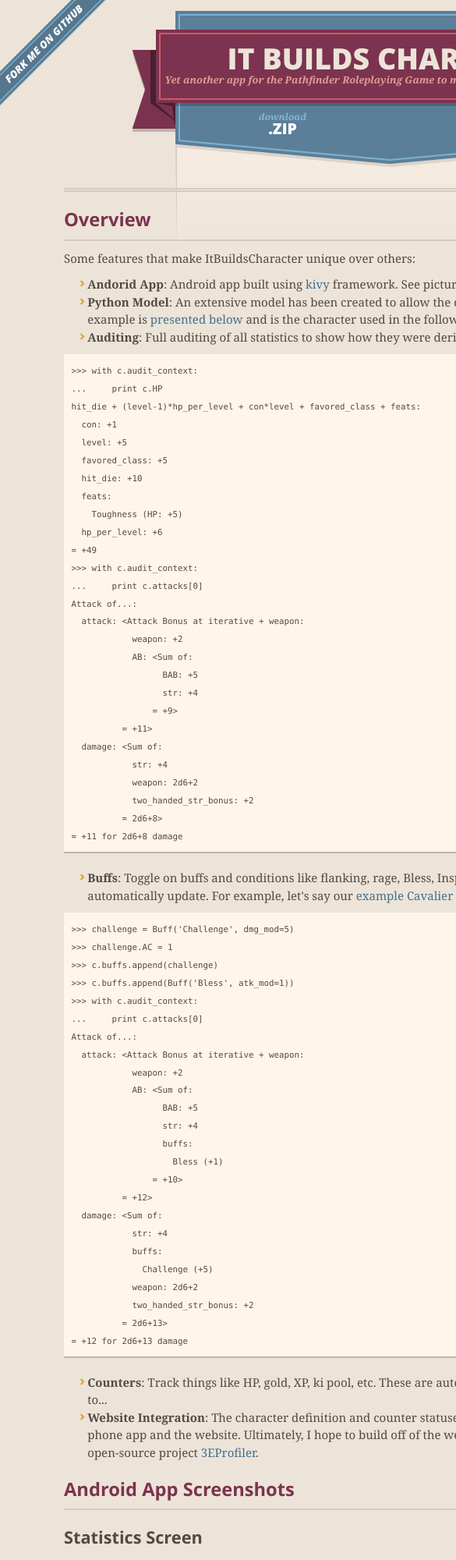
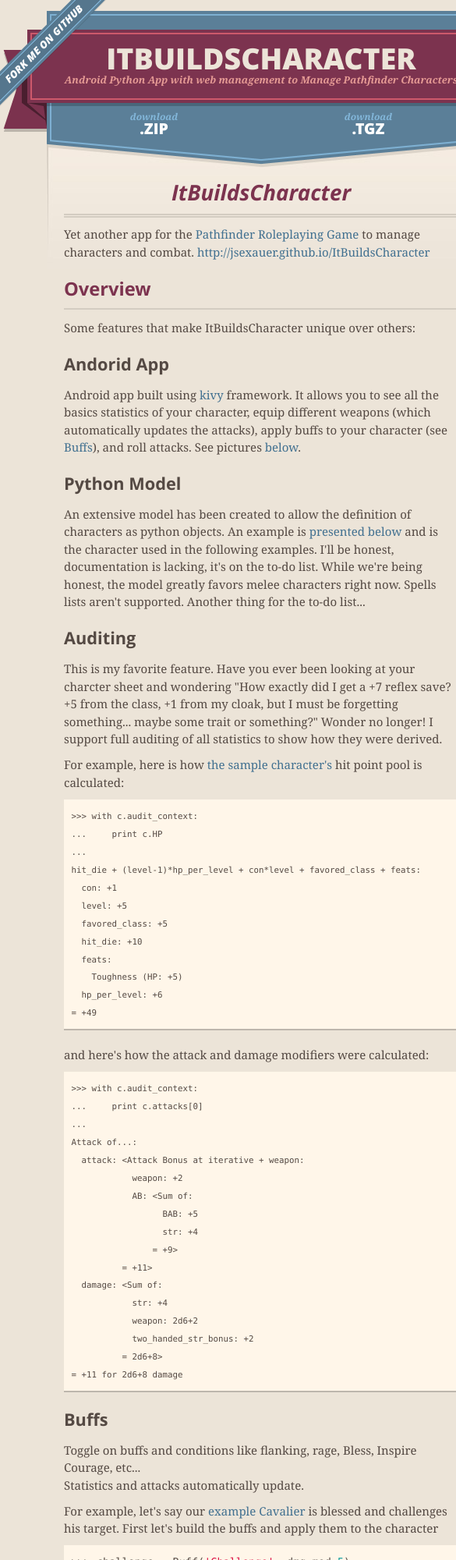
Before and after one commit to jsexauer/ItBuildsCharacter, a plain HTML site: page index.html in a window 390 px wide. Shown: the top 2000 px of the page at 78% size, 585 px wide, since content can reach past the window. Drawn offline with nearby package versions, Linux system fonts and the light colour scheme.

Commit message:
Create gh-pages branch via GitHub

```diff
--- a/index.html
+++ b/index.html
@@ -17,7 +17,7 @@
         $('#main_content').headsmart()
       })
     </script>
-    <title>It Builds Character</title>
+    <title>Itbuildscharacter by jsexauer</title>
   </head>
 
   <body>
@@ -27,8 +27,8 @@
       <header>
         <span class="ribbon-outer">
           <span class="ribbon-inner">
-            <h1>It Builds Character</h1>
-            <h2>Yet another app for the Pathfinder Roleplaying Game to manage characters and combat.</h2>
+            <h1>Itbuildscharacter</h1>
+            <h2>Android Python App with web management to Manage Pathfinder Characters</h2>
           </span>
           <span class="left-tail"></span>
           <span class="right-tail"></span>
@@ -47,24 +47,41 @@
 
       <section id="main_content">
         <h1>
+<a name="itbuildscharacter" class="anchor" href="#itbuildscharacter"><span class="octicon octicon-link"></span></a>ItBuildsCharacter</h1>
+
+<p>Yet another app for the <a href="http://paizo.com/pathfinderRPG">Pathfinder Roleplaying Game</a>
+to manage characters and combat.
+<a href="http://jsexauer.github.io/ItBuildsCharacter">http://jsexauer.github.io/ItBuildsCharacter</a></p>
 
 <h2>
 <a name="overview" class="anchor" href="#overview"><span class="octicon octicon-link"></span></a>Overview</h2>
 
 <p>Some features that make ItBuildsCharacter unique over others:</p>
 
-<ul>
-<li>
-<strong>Andorid App</strong>: Android app built using <a href="http://www.kivy.org">kivy</a> framework.
-See pictures <a href="#app_ss">below</a>.</li>
-<li>
-<strong>Python Model</strong>: An extensive model has been created to allow the definition of characters
+<h3>
+<a name="andorid-app" class="anchor" href="#andorid-app"><span class="octicon octicon-link"></span></a>Andorid App</h3>
+
+<p>Android app built using <a href="http://www.kivy.org">kivy</a> framework.  It allows you to see all the basics statistics of your character, equip different weapons (which automatically updates the attacks), apply buffs to your character (see <a href="#Buffs">Buffs</a>), and roll attacks.  See pictures <a href="#app_ss">below</a>.</p>
+
+<h3>
+<a name="python-model" class="anchor" href="#python-model"><span class="octicon octicon-link"></span></a>Python Model</h3>
+
+<p>An extensive model has been created to allow the definition of characters
 as python objects.  An example is <a href="#char_def">presented below</a> and is
-the character used in the following examples.</li>
-<li>
-<strong>Auditing</strong>: Full auditing of all statistics to show how they were derived:</li>
-</ul><pre><code>&gt;&gt;&gt; with c.audit_context:
+the character used in the following examples.  I'll be honest, documentation is lacking, it's on the to-do list.
+While we're being honest, the model greatly favors melee characters right now.  Spells lists aren't supported.
+Another thing for the to-do list...</p>
+
+<h3>
+<a name="auditing" class="anchor" href="#auditing"><span class="octicon octicon-link"></span></a>Auditing</h3>
+
+<p>This is my favorite feature.  Have you ever been looking at your charcter sheet and wondering "How exactly did I get a +7 reflex save?  +5 from the class, +1 from my cloak, but I must be forgetting something... maybe some trait or something?"  Wonder no longer!  I support full auditing of all statistics to show how they were derived.</p>
+
+<p>For example, here is how <a href="#char_def">the sample character's</a> hit point pool is calculated:</p>
+
+<pre><code>&gt;&gt;&gt; with c.audit_context:
 ...     print c.HP
+...
 hit_die + (level-1)*hp_per_level + con*level + favored_class + feats:
   con: +1
   level: +5
@@ -74,8 +91,13 @@
     Toughness (HP: +5)
   hp_per_level: +6
 = +49
-&gt;&gt;&gt; with c.audit_context:
+</code></pre>
+
+<p>and here's how the attack and damage modifiers were calculated:</p>
+
+<pre><code>&gt;&gt;&gt; with c.audit_context:
 ...     print c.attacks[0]
+...
 Attack of...:
   attack: &lt;Attack Bonus at iterative + weapon:
             weapon: +2
@@ -92,17 +114,24 @@
 = +11 for 2d6+8 damage
 </code></pre>
 
-<ul>
-<li>
-<strong>Buffs</strong>:  Toggle on buffs and conditions like flanking, rage, Bless,
-Inspire Courage, etc...  Statistics and attacks automatically update.  For
-example, let's say our <a href="#char_def">example Cavalier</a> is blessed and
-challenges his target:</li>
-</ul><pre><code>&gt;&gt;&gt; challenge = Buff('Challenge', dmg_mod=5)
-&gt;&gt;&gt; challenge.AC = 1
-&gt;&gt;&gt; c.buffs.append(challenge)
-&gt;&gt;&gt; c.buffs.append(Buff('Bless', atk_mod=1))
-&gt;&gt;&gt; with c.audit_context:
+<h3>
+<a name="buffs" class="anchor" href="#buffs"><span class="octicon octicon-link"></span></a>Buffs</h3>
+
+<p>Toggle on buffs and conditions like flanking, rage, Bless, Inspire Courage, etc...<br>
+Statistics and attacks automatically update.  </p>
+
+<p>For example, let's say our <a href="#char_def">example Cavalier</a> is blessed and
+challenges his target.  First let's build the buffs and apply them to the character</p>
+
+<div class="highlight highlight-python"><pre><span class="o">&gt;&gt;&gt;</span> <span class="n">challenge</span> <span class="o">=</span> <span class="n">Buff</span><span class="p">(</span><span class="s">'Challenge'</span><span class="p">,</span> <span class="n">dmg_mod</span><span class="o">=</span><span class="mi">5</span><span class="p">)</span>
+<span class="o">&gt;&gt;&gt;</span> <span class="n">challenge</span><span class="o">.</span><span class="n">AC</span> <span class="o">=</span> <span class="mi">1</span>
+<span class="o">&gt;&gt;&gt;</span> <span class="n">c</span><span class="o">.</span><span class="n">buffs</span><span class="o">.</span><span class="n">append</span><span class="p">(</span><span class="n">challenge</span><span class="p">)</span>
+<span class="o">&gt;&gt;&gt;</span> <span class="n">c</span><span class="o">.</span><span class="n">buffs</span><span class="o">.</span><span class="n">append</span><span class="p">(</span><span class="n">Buff</span><span class="p">(</span><span class="s">'Bless'</span><span class="p">,</span> <span class="n">atk_mod</span><span class="o">=</span><span class="mi">1</span><span class="p">))</span>
+</pre></div>
+
+<p>Now let's sett how that's affected his attack:</p>
+
+<pre><code>&gt;&gt;&gt; with c.audit_context:
 ...     print c.attacks[0]
 Attack of...:
   attack: &lt;Attack Bonus at iterative + weapon:
@@ -124,16 +153,22 @@
 = +12 for 2d6+13 damage
 </code></pre>
 
-<ul>
-<li>
-<strong>Counters</strong>:  Track things like HP, gold, XP, ki pool, etc.  These are
-automatically saved to the sever, which brings us to...</li>
-<li>
-<strong>Website Integration</strong>:  The character definition and counter statuses are
-automatically synced between the phone app and the website.  Ultimately, I
+<h3>
+<a name="counters" class="anchor" href="#counters"><span class="octicon octicon-link"></span></a>Counters</h3>
+
+<p>Track things like HP, gold, XP, ki pool, etc.  You can add/subtract one at a time (the <kbd>+</kbd> and <kbd>-</kbd> buttons), add arbitrary value (<kbd>+n</kbd>), or set to arbitrary value (<kbd>n</kbd>). Counter values are
+automatically saved to the sever, which brings us to...</p>
+
+<h3>
+<a name="website-integration" class="anchor" href="#website-integration"><span class="octicon octicon-link"></span></a>Website Integration</h3>
+
+<p>The character definition and counter statuses are
+automatically synced between the phone app and the website.  This means you can view your character
+online, on different phones/devices, etc and you'll always be looking at the same character. Ultimately, I
 hope to build off of the web-ui of <a href="http://www.myth-weavers.com/sheetindex.php">MythWeavers</a>,
-which is based on the open-source project <a href="http://sourceforge.net/projects/rpgwebprofiler/">3EProfiler</a>.</li>
-</ul><p><a name="app_ss"></a></p>
+which is based on the open-source project <a href="http://sourceforge.net/projects/rpgwebprofiler/">3EProfiler</a>.</p>
+
+<p><a name="app_ss"></a></p>
 
 <h2>
 <a name="android-app-screenshots" class="anchor" href="#android-app-screenshots"><span class="octicon octicon-link"></span></a>Android App Screenshots</h2>
@@ -149,14 +184,15 @@
 <p><img src="http://jsexauer.github.io/ItBuildsCharacter/img/buffs.png" alt="Attacks/Buffs Screen"></p>
 
 <h3>
-<a name="counters" class="anchor" href="#counters"><span class="octicon octicon-link"></span></a>Counters</h3>
+<a name="counters-1" class="anchor" href="#counters-1"><span class="octicon octicon-link"></span></a>Counters</h3>
 
 <p><img src="http://jsexauer.github.io/ItBuildsCharacter/img/counters.png" alt="Counters Screen"></p>
 
 <h3>
 <a name="audits" class="anchor" href="#audits"><span class="octicon octicon-link"></span></a>Audits</h3>
 
-<p>A long-press on any dark-colored number will show its audit results</p>
+<p>A long-press on any darker-background numbers in the stats or attacks screen will show
+an "audit" of how that value was calculated.  Attacks are among the most interesting:</p>
 
 <p><img src="http://jsexauer.github.io/ItBuildsCharacter/img/audit.png" alt="Audit Screen"></p>
 
@@ -239,9 +275,10 @@
 <h2>
 <a name="installing-and-using" class="anchor" href="#installing-and-using"><span class="octicon octicon-link"></span></a>Installing and Using</h2>
 
-<p>Right now, ItBuildsCharacter is alpha-quality software.  I develop it as I find
+<p>ItBuildsCharacter is alpha-quality software.  I develop it as I have time and think of
 new features I'd like to have.  However, I am interested in releasing it to a
-larger user base if other find it useful.  If you would like to use the program:</p>
+larger user base (eventually the general Android App Store) if other find it useful.<br>
+If you would like to use the program and/or help me test it:</p>
 
 <ul>
 <li>Download the <a href="https://play.google.com/store/apps/details?id=org.kivy.pygame">Kivy Launcher</a>
@@ -252,14 +289,16 @@
 <li>Very basic web support (editing the character definition) can be done at:
 <a href="http://genericlifeform.pythonanywhere.com/IBC/characters/0">http://genericlifeform.pythonanywhere.com/IBC/characters/0</a> (Replace 0 with
 any character id)</li>
+<li>There is no user autentication on the website half yet, so play nice :-)</li>
 <li>Please feel free to <a href="mailto:genericcarbonlifeform@gmail.com">contact me</a> for
-additional help.</li>
+additional help.  These insturctions are very general and I've probably left out
+important details.</li>
 </ul><h2>
 <a name="development" class="anchor" href="#development"><span class="octicon octicon-link"></span></a>Development</h2>
 
-<p>Right now <a href="https://github.com/jsexauer">I</a> am the only developer.  Pull requests
-are welcome!  Developed for Python 2.7 and Android 4.1.2.</p>
-
+<p>Right now I am the <a href="https://github.com/jsexauer">sole developer</a>.  But pull-requests
+are welcome!  Any bugs should be submitted through the <a href="https://github.com/jsexauer/ItBuildsCharacter/issues">issue tracker</a>.<br>
+Developed for Python 2.7 and Android 4.1.2.</p>
       </section>
 
       <footer>
--- a/stylesheets/screen.css
+++ b/stylesheets/screen.css
@@ -114,7 +114,7 @@
 
 div.shell {
   display: block;
-  width: 1000px;
+  width: 670px;
   margin: 0 auto;
 }
 
@@ -263,7 +263,7 @@
   display: block;
   height: 19px;
   position: absolute;
-  width: 1000x;
+  width: 670px;
   top: 19px;
 }
 
```
Also changed, not shown: params.json (+1 -1 lines).
